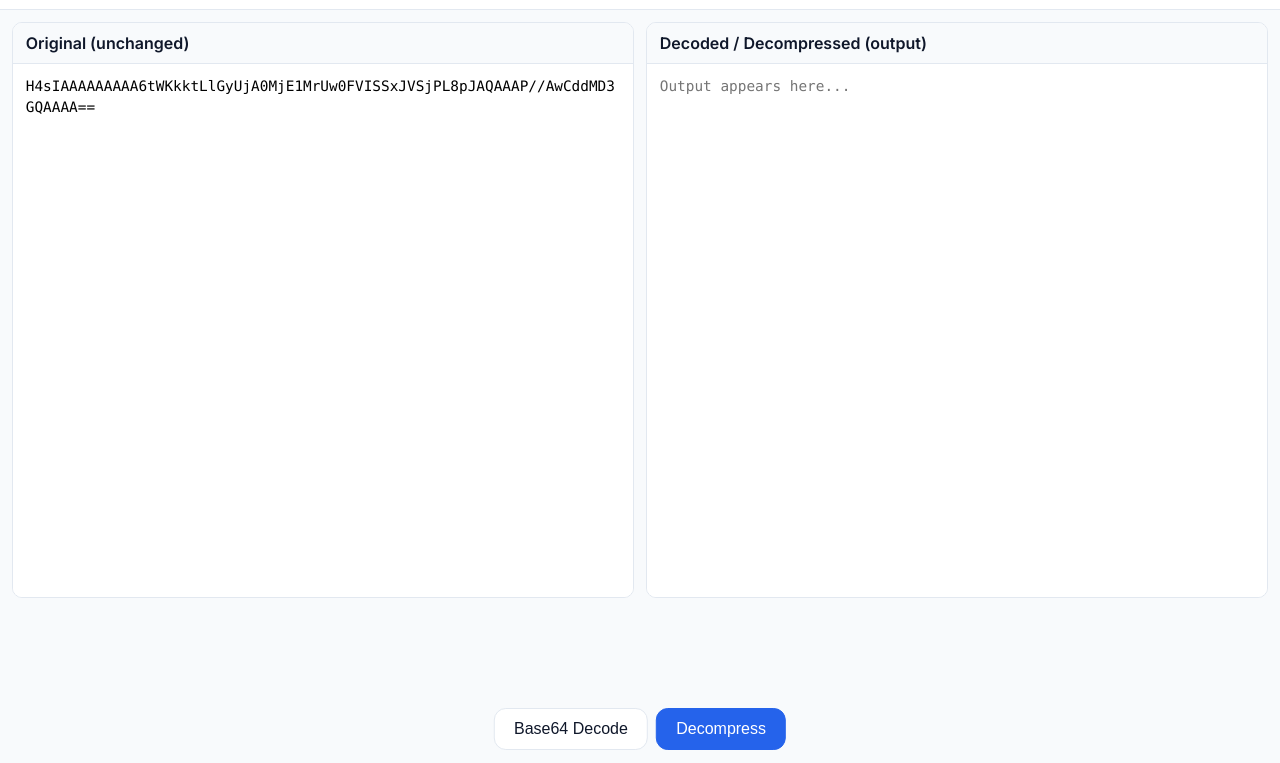
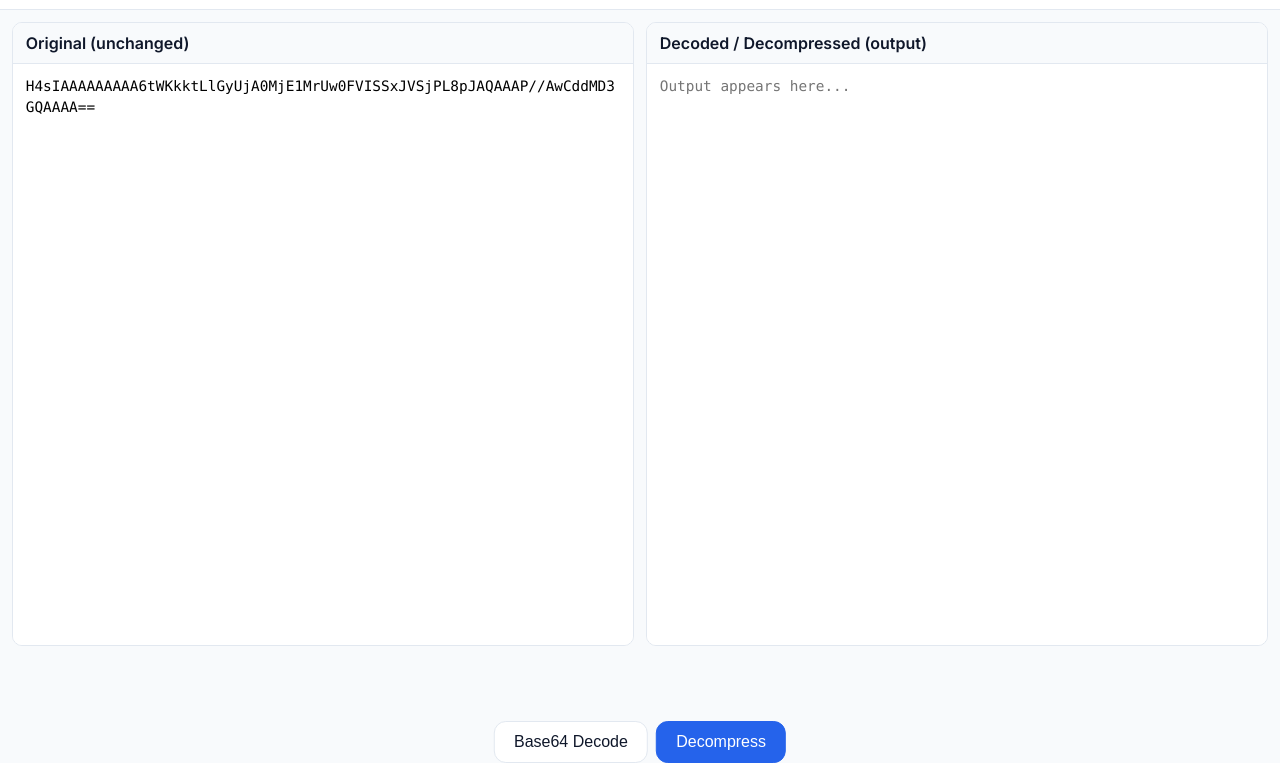
Before and after one commit to ooliJP/ooliJP.github.io, a plain HTML site: page decode/index.html in a window 1280 px wide. Shown: the part 59-822 px from the top of the page. Drawn offline with nearby package versions, Linux system fonts and the light colour scheme.

Commit message:
layout improvements

```diff
--- a/assets/style.css
+++ b/assets/style.css
@@ -75,7 +75,7 @@ button.primary:hover { background: var(--accent-600); }
 .icon-btn { padding: .35rem .5rem; font-size: 1.1rem; line-height: 1; border-radius: 10px; }
 
 .layout { display: grid; grid-template-columns: 1fr 1fr 1fr; gap: 12px; padding: 12px; min-height: 0; }
-.pane { display: flex; flex-direction: column; background: var(--panel); border: 1px solid var(--border); border-radius: 10px; overflow: hidden; max-height: 72vh; }
+.pane { display: flex; flex-direction: column; background: var(--panel); border: 1px solid var(--border); border-radius: 10px; overflow: hidden; max-height: 78vh; }
 .pane-header { padding: .6rem .8rem; font-weight: 600; border-bottom: 1px solid var(--border); background: #f8fafc; }
 [data-theme="dark"] .pane-header { background: #0f172a; }
 textarea { width: 100%; flex: 1 1 auto; border: none; resize: none; padding: .8rem; font-family: ui-monospace, SFMono-Regular, Menlo, Monaco, Consolas, "Liberation Mono", "Courier New", monospace; font-size: .9rem; line-height: 1.4; background: #fff; overflow: auto; }
@@ -129,4 +129,7 @@ body:has(.landing) .card { min-height: 110px; }
 
 /* Center footer actions */
 .bottombar { position: relative; }
-.bottombar .actions.center { position: absolute; left: 50%; transform: translateX(-50%); }
+.bottombar .actions.center { position: absolute; left: 50%; transform: translateX(-50%); top: 4px; }
+
+/* Subtle bottom note on home page */
+.landing-note { text-align: center; color: var(--muted); font-size: .9rem; padding: 8px 0 14px; }
```
Also changed, not shown: home/index.html (+1 -0 lines).
